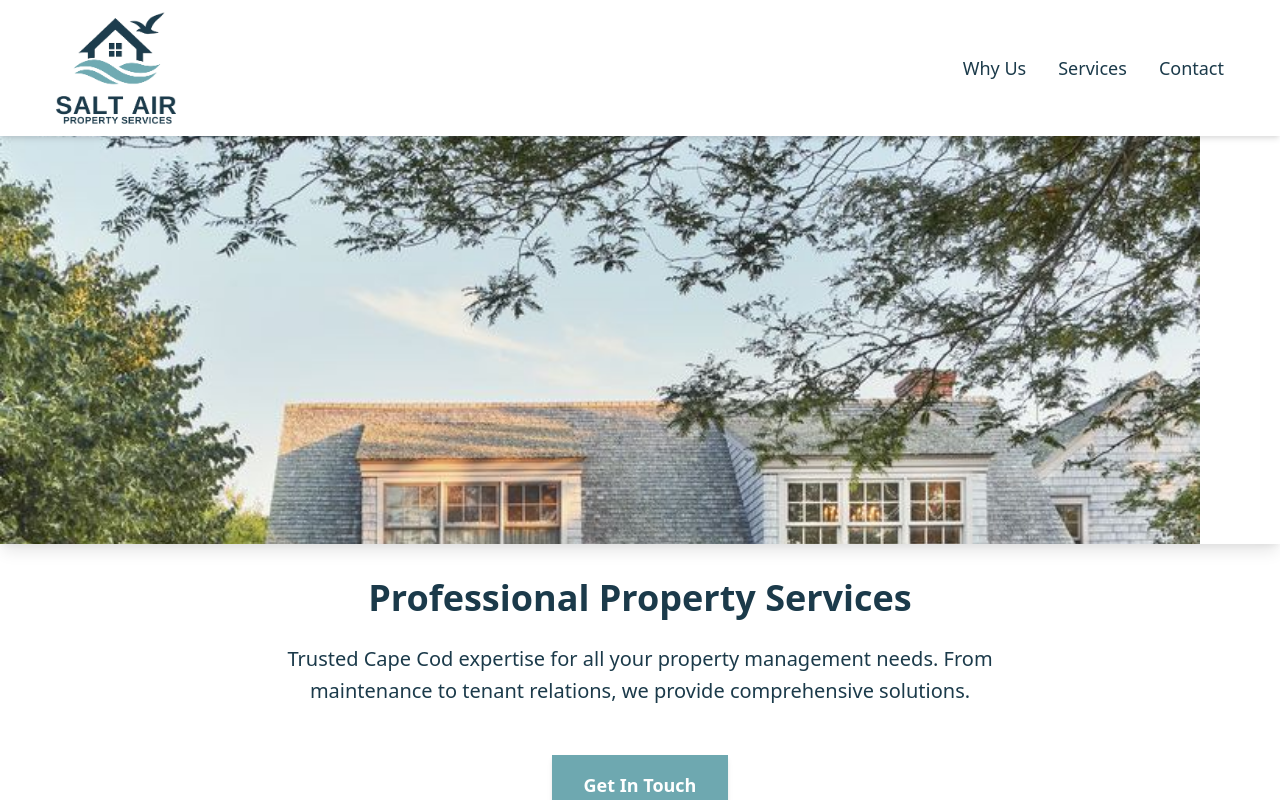
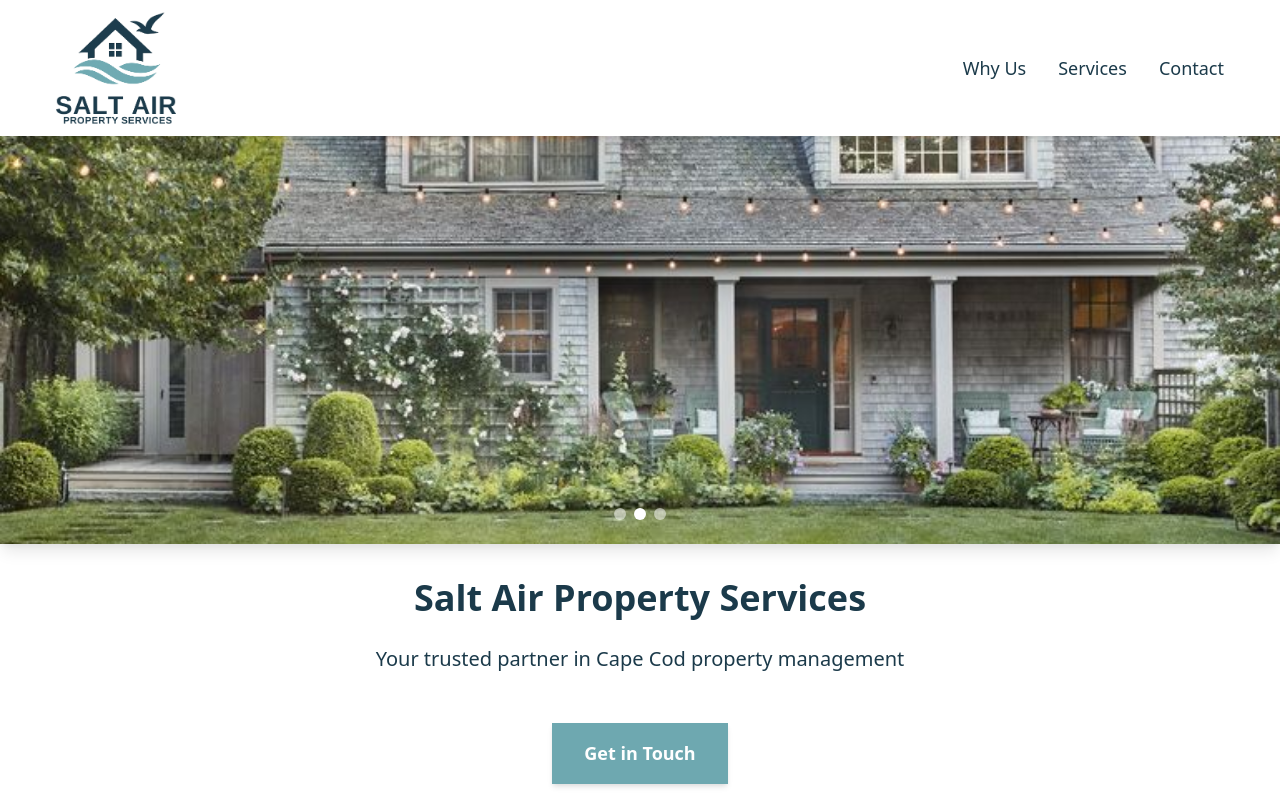
Before and after one commit to Zdrown/saltairpropertyservices, a Next.js app: page / in a window 1280 px wide. Shown: the top 800 px of the page. Built offline with nearby package versions, Linux system fonts and the light colour scheme.

Commit message:
Fix Hero component - restore full-width images with proper fill prop and carousel structure

```diff
--- a/src/components/Hero.js
+++ b/src/components/Hero.js
@@ -30,9 +30,8 @@ export default function Hero() {
 
   useEffect(() => {
     const timer = setInterval(() => {
-      setCurrentSlide((prev) => (prev + 1) % images.length);
-    }, 5000);
-
+      setCurrentSlide((prevSlide) => (prevSlide + 1) % images.length);
+    }, 5000); // Change slide every 5 seconds
     return () => clearInterval(timer);
   }, [images.length]);
 
@@ -42,7 +41,6 @@ export default function Hero() {
 
   return (
     <section className={styles.hero}>
-      <div className={styles.heroContainer}>
       <div className={styles.carousel}>
         <div className={styles.slideContainer}>
           {images.map((image, index) => (
@@ -54,38 +52,29 @@ export default function Hero() {
                 <Image
                   src={image.src}
                   alt={image.alt}
-                    width={1200}
-                    height={400}
+                  fill
+                  priority={index === 0}
                   className={styles.heroImage}
-                    priority={index === 0}
                 />
               </div>
             </div>
           ))}
         </div>
-
-          <div className={styles.dots}>
+        <div className={styles.navigationDots}>
           {images.map((_, index) => (
-              <button
+            <span
               key={index}
               className={`${styles.dot} ${index === currentSlide ? styles.active : ''}`}
               onClick={() => goToSlide(index)}
-                aria-label={`Go to slide ${index + 1}`}
-              />
+            ></span>
           ))}
         </div>
       </div>
-
+      {/* Content section below the carousel */}
       <div className={styles.content}>
-          <h1 className={styles.title}>Professional Property Services</h1>
-          <p className={styles.description}>
-            Trusted Cape Cod expertise for all your property management needs.
-            From maintenance to tenant relations, we provide comprehensive solutions.
-          </p>
-          <a href="#contact" className={styles.ctaButton}>
-            Get In Touch
-          </a>
-        </div>
+        <h1 className={styles.title}>{images[currentSlide].title}</h1>
+        <p className={styles.description}>{images[currentSlide].description}</p>
+        <a href="#contact" className={styles.ctaButton}>Get in Touch</a>
       </div>
     </section>
   );
```
Lines whose indentation alone changed are shown as unchanged.
